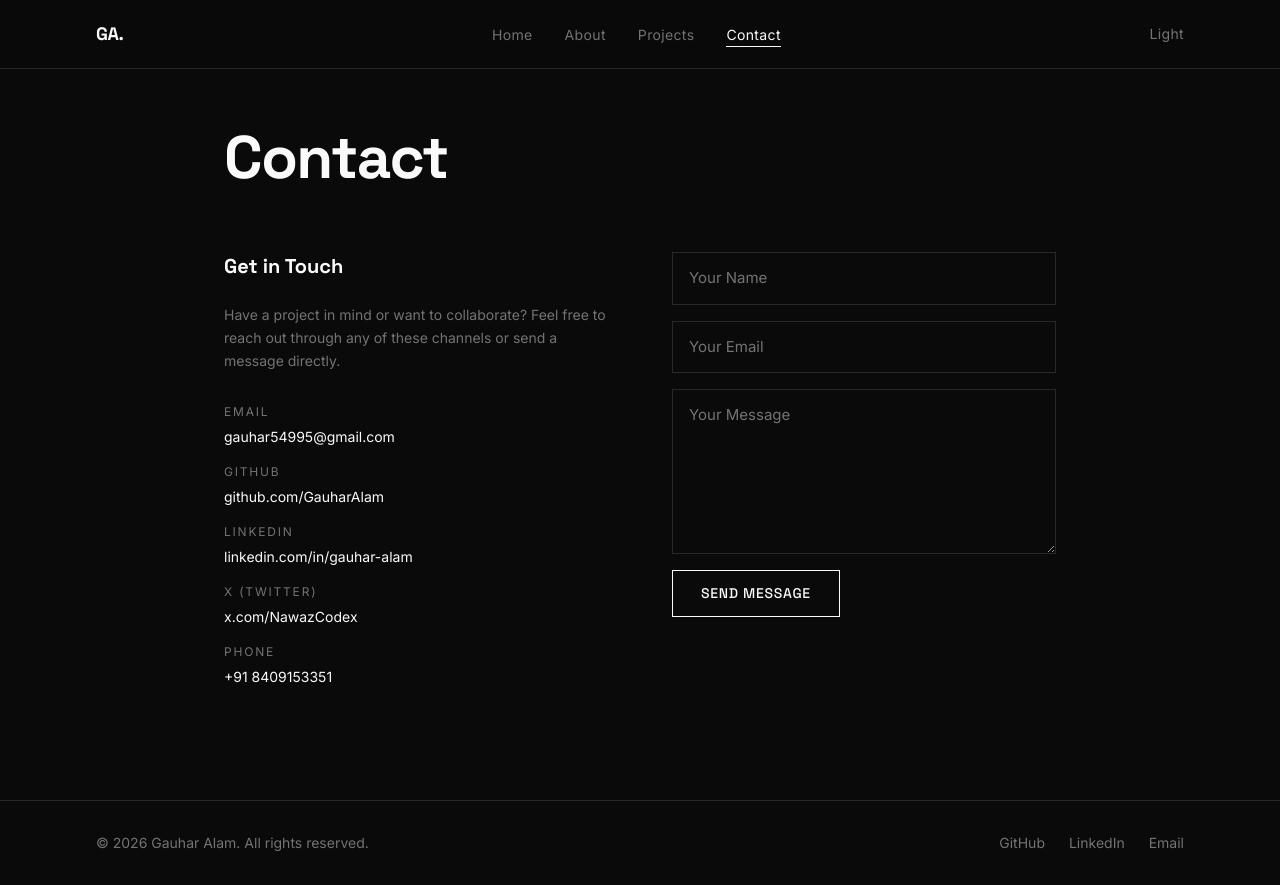
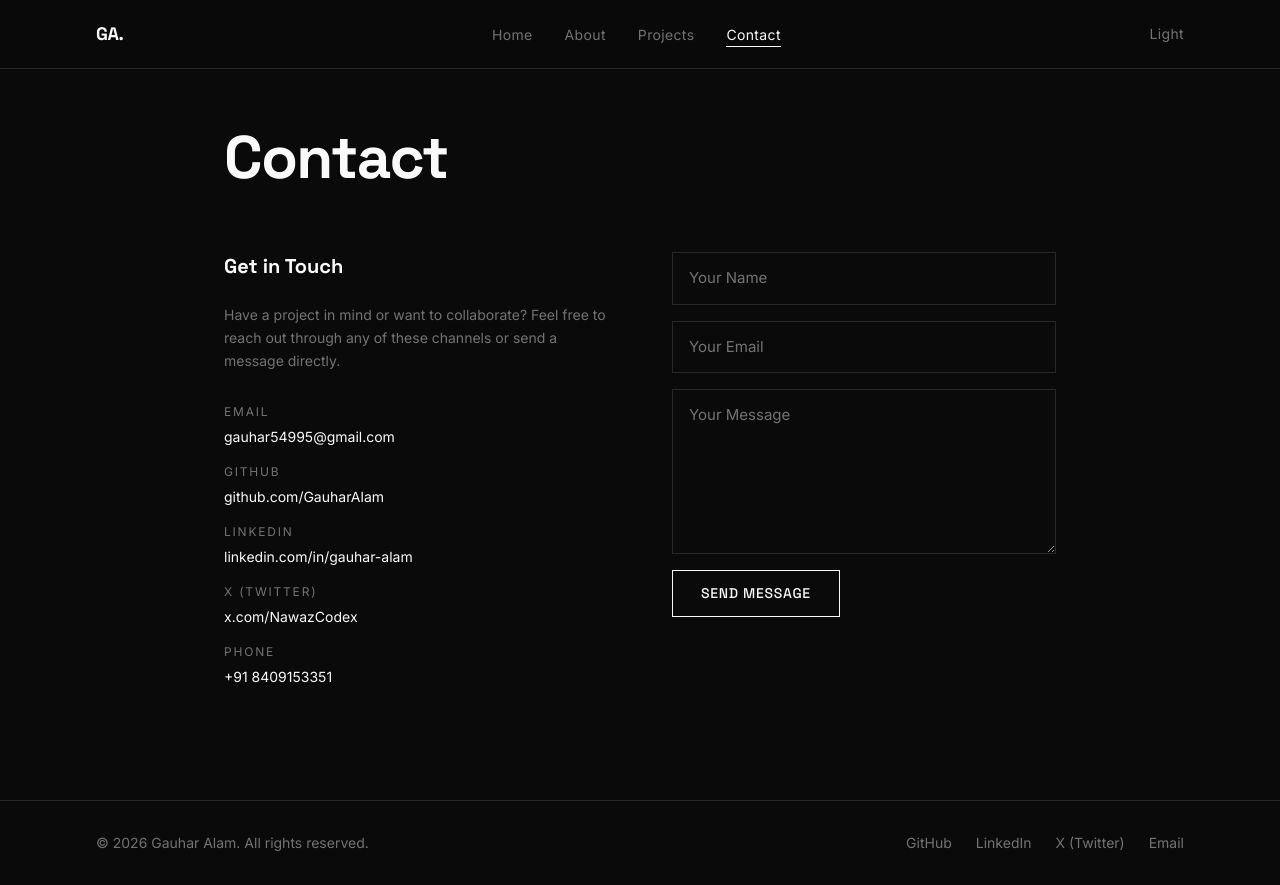
Before and after one commit to GauharAlam/Portfolio, a React (Vite) app: page /contact in a window 1280 px wide. Built offline with nearby package versions, Linux system fonts and the light colour scheme.

Commit message:
feat: add X (Twitter) link to footer and contact sections

```diff
--- a/src/components/Footer.jsx
+++ b/src/components/Footer.jsx
@@ -6,13 +6,34 @@ export default function Footer() {
           © {new Date().getFullYear()} Gauhar Alam. All rights reserved.
         </p>
         <div className="flex items-center gap-6">
-          <a href="https://github.com/GauharAlam" target="_blank" rel="noopener noreferrer" className="text-sm text-muted hover:text-fg font-body link-underline transition-colors">
+          <a
+            href="https://github.com/GauharAlam"
+            target="_blank"
+            rel="noopener noreferrer"
+            className="text-sm text-muted hover:text-fg font-body link-underline transition-colors"
+          >
             GitHub
           </a>
-          <a href="https://www.linkedin.com/in/gauhar-alam/" target="_blank" rel="noopener noreferrer" className="text-sm text-muted hover:text-fg font-body link-underline transition-colors">
+          <a
+            href="https://www.linkedin.com/in/gauhar-alam/"
+            target="_blank"
+            rel="noopener noreferrer"
+            className="text-sm text-muted hover:text-fg font-body link-underline transition-colors"
+          >
             LinkedIn
           </a>
-          <a href="mailto:gauhar54995@gmail.com" className="text-sm text-muted hover:text-fg font-body link-underline transition-colors">
+          <a
+            href="https://x.com/NawazCodex"
+            target="_blank"
+            rel="noopener noreferrer"
+            className="text-sm text-muted hover:text-fg font-body link-underline transition-colors"
+          >
+            X (Twitter)
+          </a>
+          <a
+            href="mailto:gauhar54995@gmail.com"
+            className="text-sm text-muted hover:text-fg font-body link-underline transition-colors"
+          >
             Email
           </a>
         </div>
```
